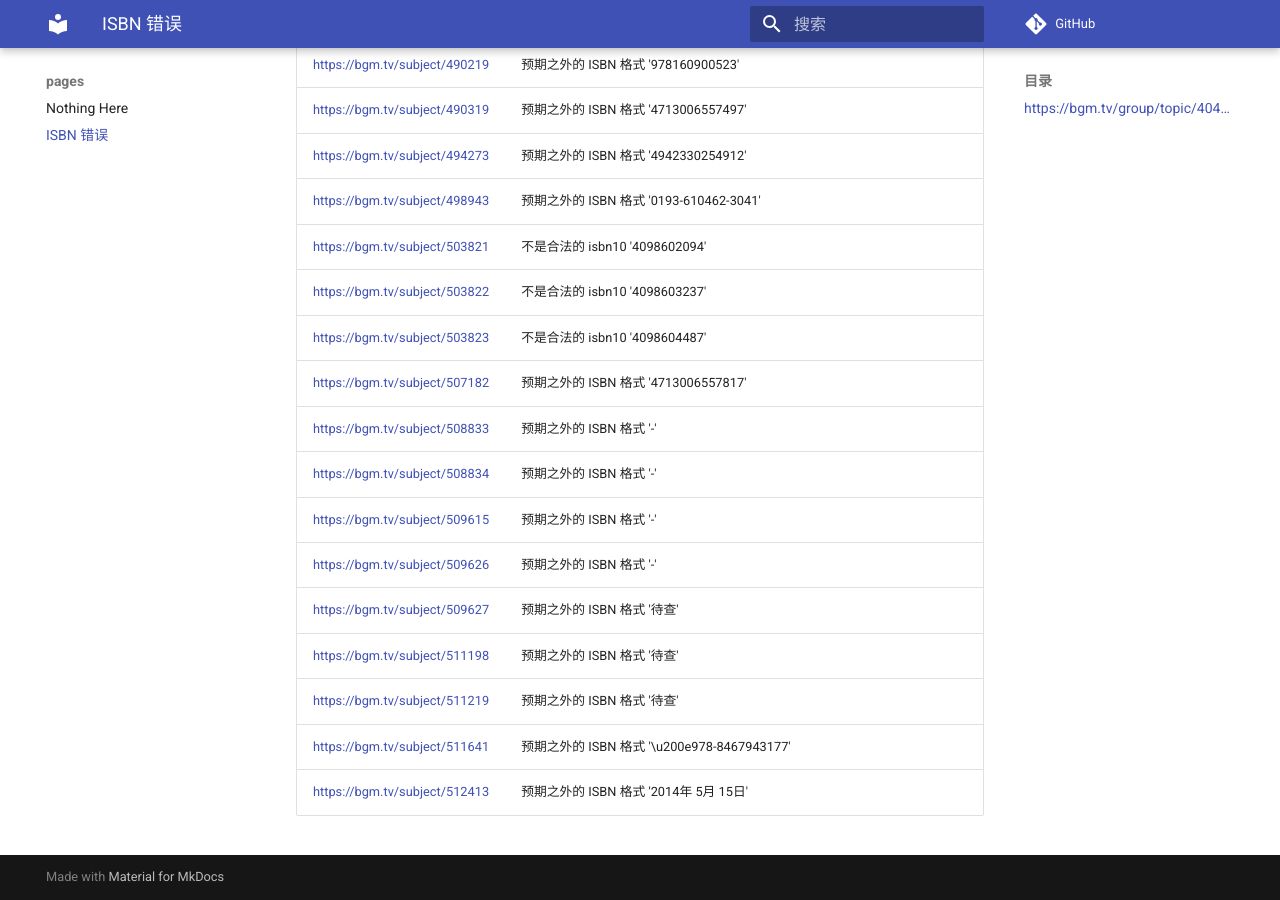
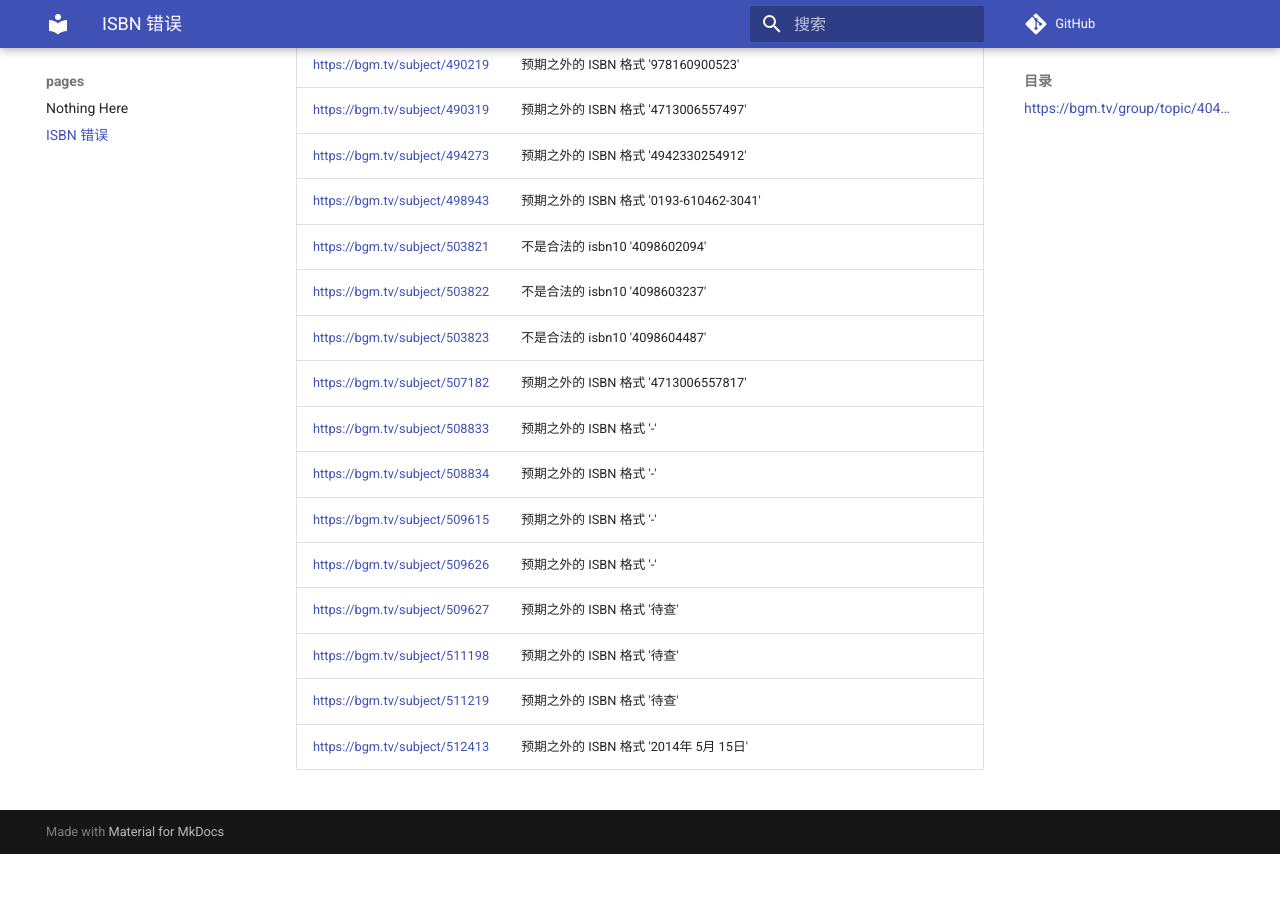
Before and after one commit to trim21/bangumi-pages, an MkDocs documentation site: the page built from docs/isbn.md, in a window 1280 px wide and 900 px high, scrolled down 9481 px. Built offline with MkDocs 1.6.1 and Material for MkDocs 9.7.7, drawn with Linux system fonts in a browser that asks for light colours; comment, search, counter and statistics services are not loaded; after the commit the page ends 10335 px from its top, so only the background shows below that; part of the change alters nothing that is shown.

Commit message:
update isbn.md

```diff
--- a/docs/isbn.md
+++ b/docs/isbn.md
@@ -1,7 +1,7 @@
 # ISBN 错误
 ## <https://bgm.tv/group/topic/404801>
 
-total 219
+total 218
 
 | url | error |
 | --- |  ---  |
@@ -222,5 +222,4 @@ total 219
 | <https://bgm.tv/subject/509627> | 预期之外的 ISBN 格式 '待查' |
 | <https://bgm.tv/subject/511198> | 预期之外的 ISBN 格式 '待查' |
 | <https://bgm.tv/subject/511219> | 预期之外的 ISBN 格式 '待查' |
-| <https://bgm.tv/subject/511641> | 预期之外的 ISBN 格式 '\u200e978-8467943177' |
 | <https://bgm.tv/subject/512413> | 预期之外的 ISBN 格式 '2014年 5月 15日' |
```
